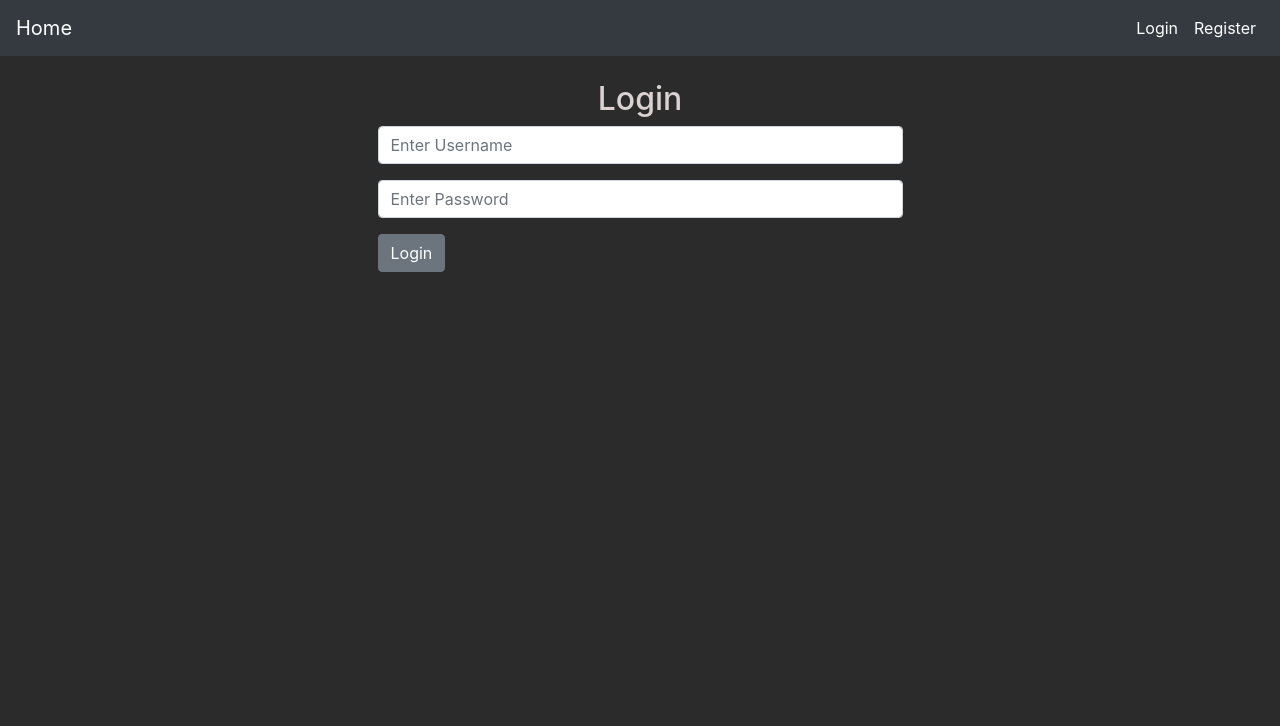
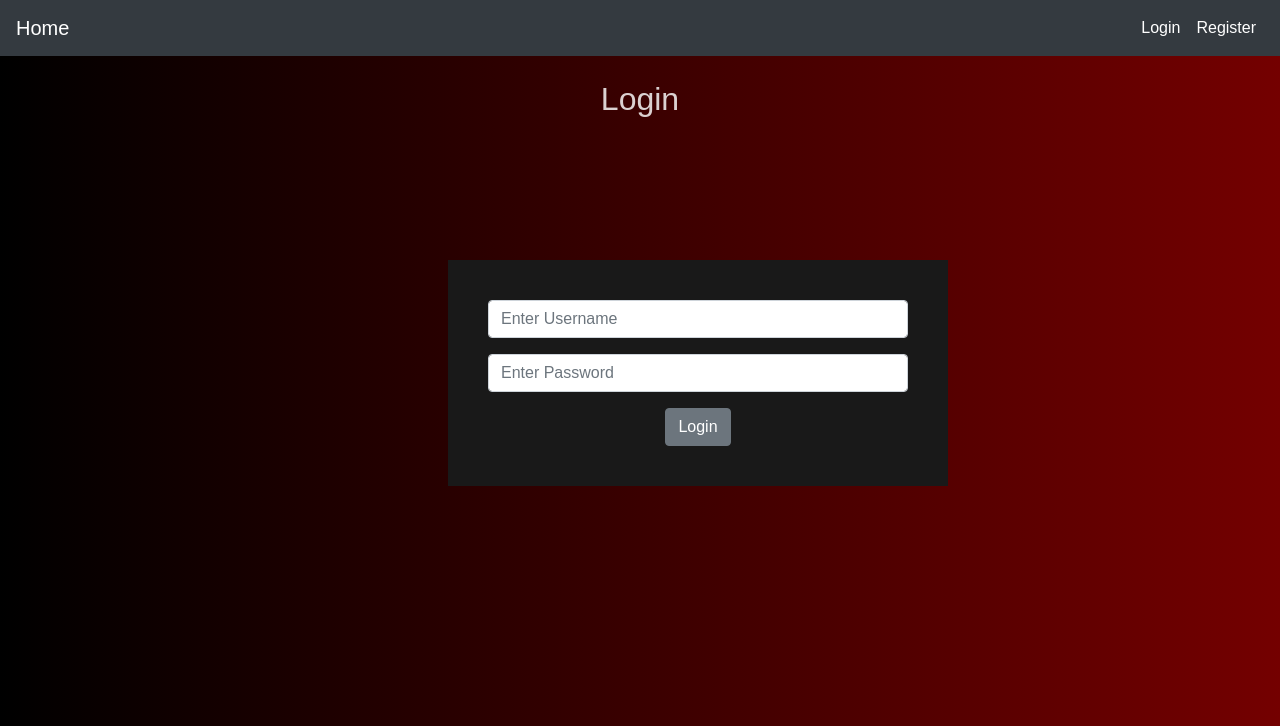
Before and after one commit to EmilyEssex/inquizitive_wad2_project, a Django app: page /login/ in a window 1280 px wide. Shown: the top 726 px of the page. Run offline with Django 3.2, Linux system fonts and the light colour scheme; some libraries are stand-ins or nearby versions.

Commit message:
edit css

```diff
--- a/inquizitive/templates/inquizitive/home.html
+++ b/inquizitive/templates/inquizitive/home.html
@@ -138,7 +138,7 @@ function myFunction() {
           left: 0;
           bottom: 0;
           width: 100%;
-          background-color: brown;
+          background-color: #740000;
           color: white;
           text-align: center;
         }
--- a/inquizitive/templates/inquizitive/login.html
+++ b/inquizitive/templates/inquizitive/login.html
@@ -2,6 +2,28 @@
 
 {% block content %}
 
+<style>
+	body {
+    margin: 0;
+    padding: 0;
+    font-family: sans-serif;
+    background: linear-gradient(to right, #000000, #740000)
+}
+
+.col-md-6 {
+    width: 500px;
+    padding: 40px;
+    position: absolute;
+    top: 20%;
+    left: 10%;
+    background: #191919;
+
+    text-align: center;
+    transition: 0.25s;
+    margin-top: 100px
+}
+
+</style>
 
 <h2 class ="text-center"> Login</h2>
 
```
Also changed, not shown: inquizitive/templates/inquizitive/register.html (+8 -1 lines), inquizitive/templates/inquizitive/user_base.html (+11 -1 lines).
